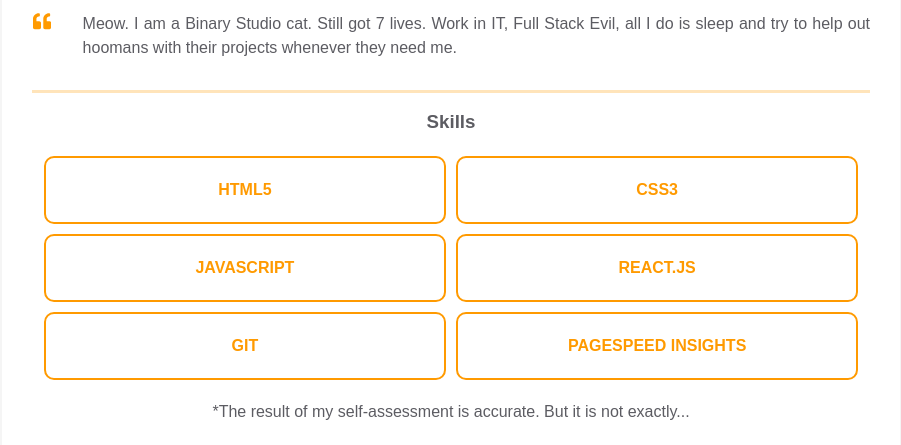
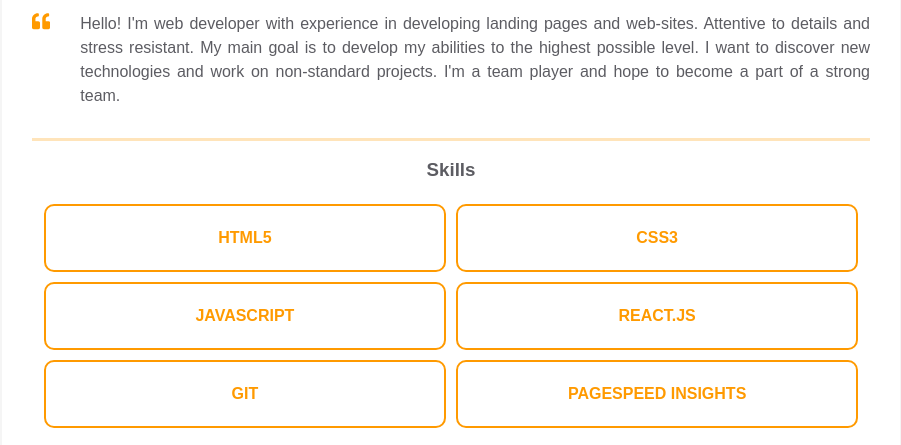
Before and after one commit to maksym-vovk/homepage, a plain HTML site: page index.html in a window 1280 px wide. Shown: the part 350-795 px from the top of the page, without its empty margins (189-1090 px from the left). Drawn offline with Linux system fonts and the light colour scheme.

Commit message:
Updated text content inside intro block

```diff
--- a/index.html
+++ b/index.html
@@ -80,10 +80,11 @@
               </path>
             </svg>
           </div>
-          <p class="intro_text">Meow.
-            I am a Binary Studio cat. Still got 7 lives. Work in IT, Full Stack Evil,
-            all I do is sleep and try to help out hoomans with their projects whenever
-            they need me.
+          <p class="intro_text">
+            Hello! I'm web developer with experience in developing landing pages and web-sites. Attentive to details and
+            stress resistant. My main goal is to develop my abilities to the highest possible level. I want
+            to discover new technologies and work on non-standard projects. I'm a team player and hope to
+            become a part of a strong team.
           </p>
         </div>
       </div>
```
